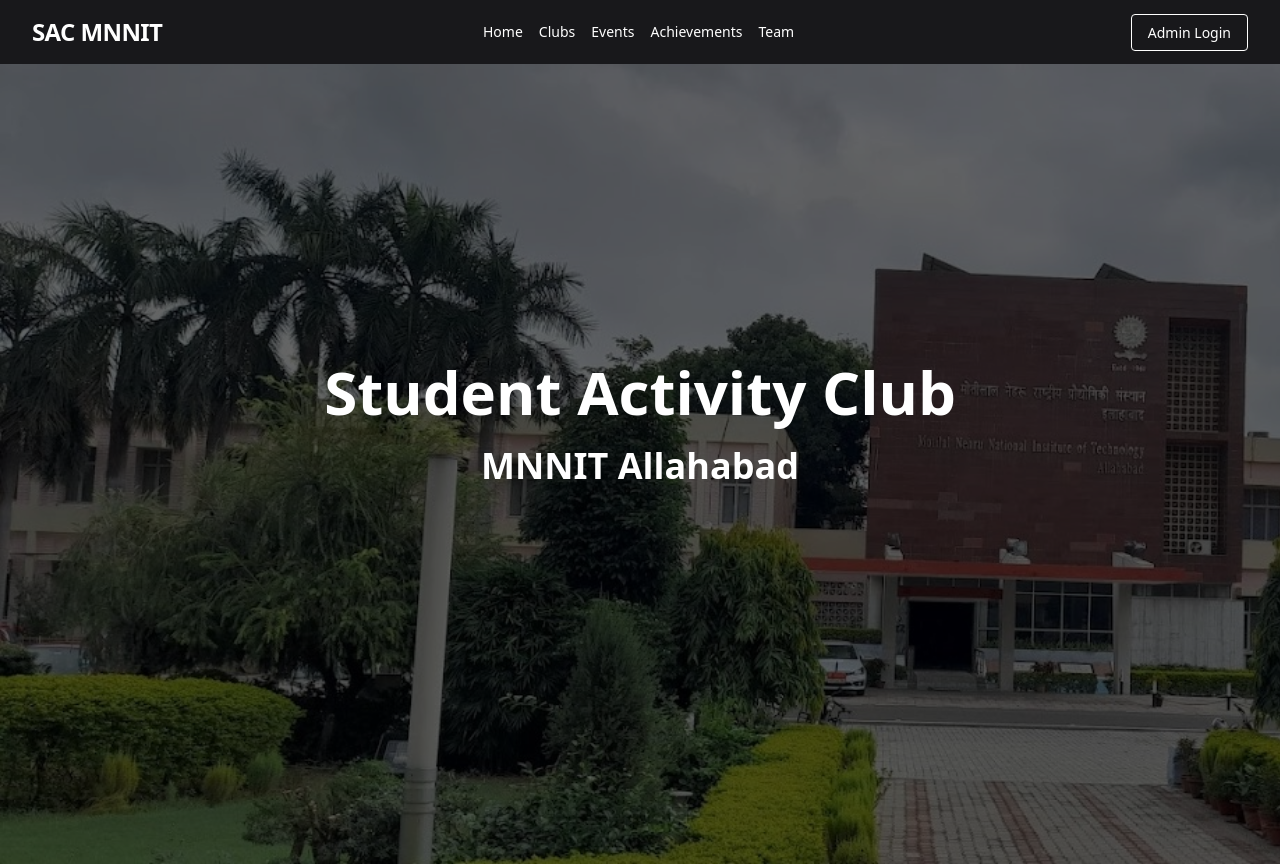
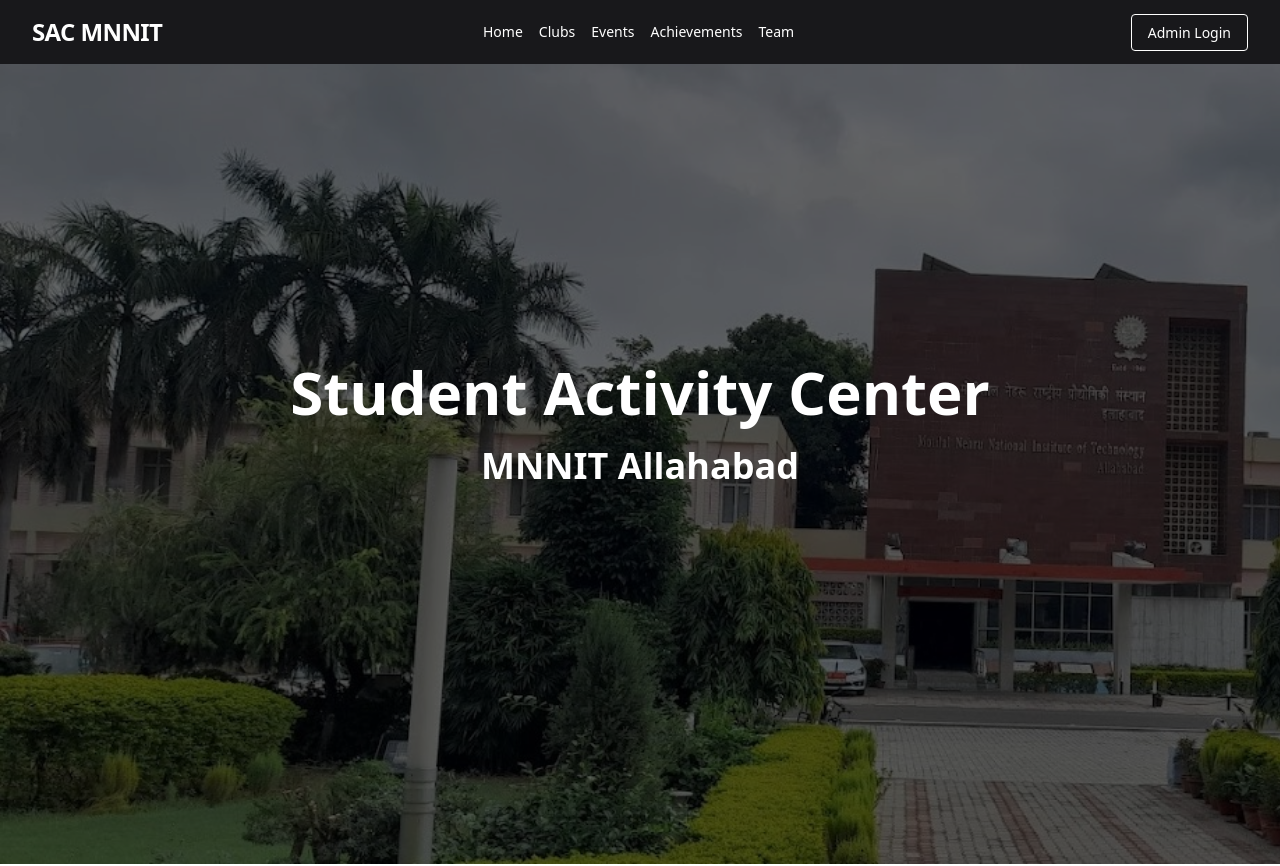
Before and after one commit to shank03/SAC-Deploy, a React (Create React App) app: page / in a window 1280 px wide. Shown: the top 866 px of the page. Built offline with nearby package versions, Linux system fonts and the light colour scheme.

Commit message:
... yeah it's SAC
Signed-off-by: Shashank Verma <shashank.verma2002@gmail.com>

```diff
--- a/src/pages/Home.tsx
+++ b/src/pages/Home.tsx
@@ -44,7 +44,7 @@
                 <div className="absolute top-0 right-0 bottom-0 left-0 w-full h-full overflow-hidden bg-fixed home__img-div">
                     <div className="maintitle flex justify-center items-center h-full">
                         <div className="text-white">
-                            <h2 className="font-semibold text-6xl mb-6">Student Activity Club</h2>
+                            <h2 className="font-semibold text-6xl mb-6">Student Activity Center</h2>
                             <h4 className="font-semibold text-4xl mb-20">MNNIT Allahabad</h4>
                         </div>
                     </div>
```
